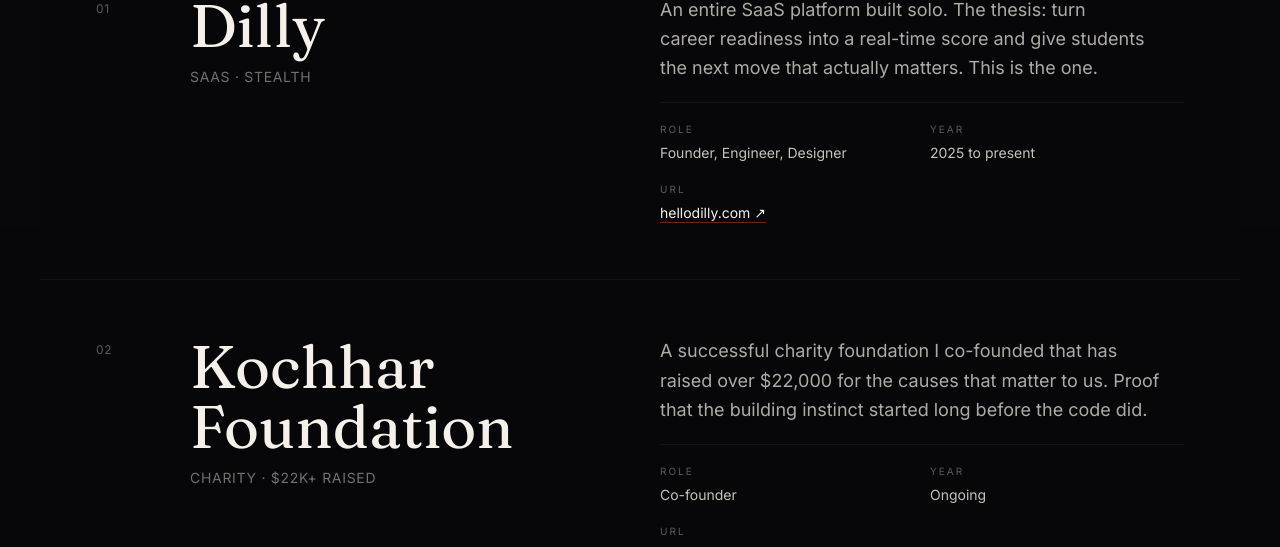
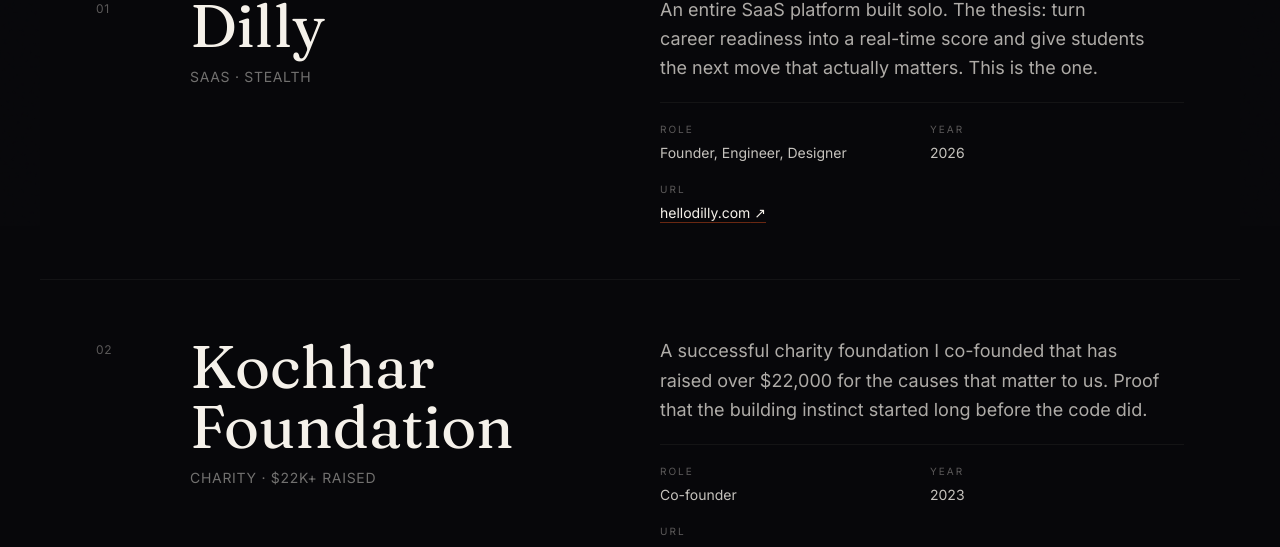
Before and after one commit to Dilan1234321/dilankochhar.com, a Next.js app: page /work in a window 1280 px wide. Shown: the part 574-1121 px from the top of the page. Built offline with nearby package versions, Linux system fonts and the light colour scheme.

Commit message:
Fix project years: Dilly → 2026, Kochhar Foundation → 2023, Erickson Flooring → 2026

```diff
--- a/app/work/page.tsx
+++ b/app/work/page.tsx
@@ -7,7 +7,7 @@
     n: "01",
     title: "Dilly",
     role: "Founder, Engineer, Designer",
-    year: "2025 to present",
+    year: "2026",
     url: "hellodilly.com",
     href: "https://hellodilly.com",
     tag: "SaaS · Stealth",
@@ -18,7 +18,7 @@
     n: "02",
     title: "Kochhar Foundation",
     role: "Co-founder",
-    year: "Ongoing",
+    year: "2023",
     url: "kochharfoundation.com",
     href: "https://kochharfoundation.com",
     tag: "Charity · $22K+ raised",
@@ -40,7 +40,7 @@
     n: "04",
     title: "Erickson Flooring",
     role: "Full build · Design + Code",
-    year: "2024",
+    year: "2026",
     url: "erickson-flooring.com",
     href: "https://erickson-flooring.com",
     tag: "Small Business",
```
